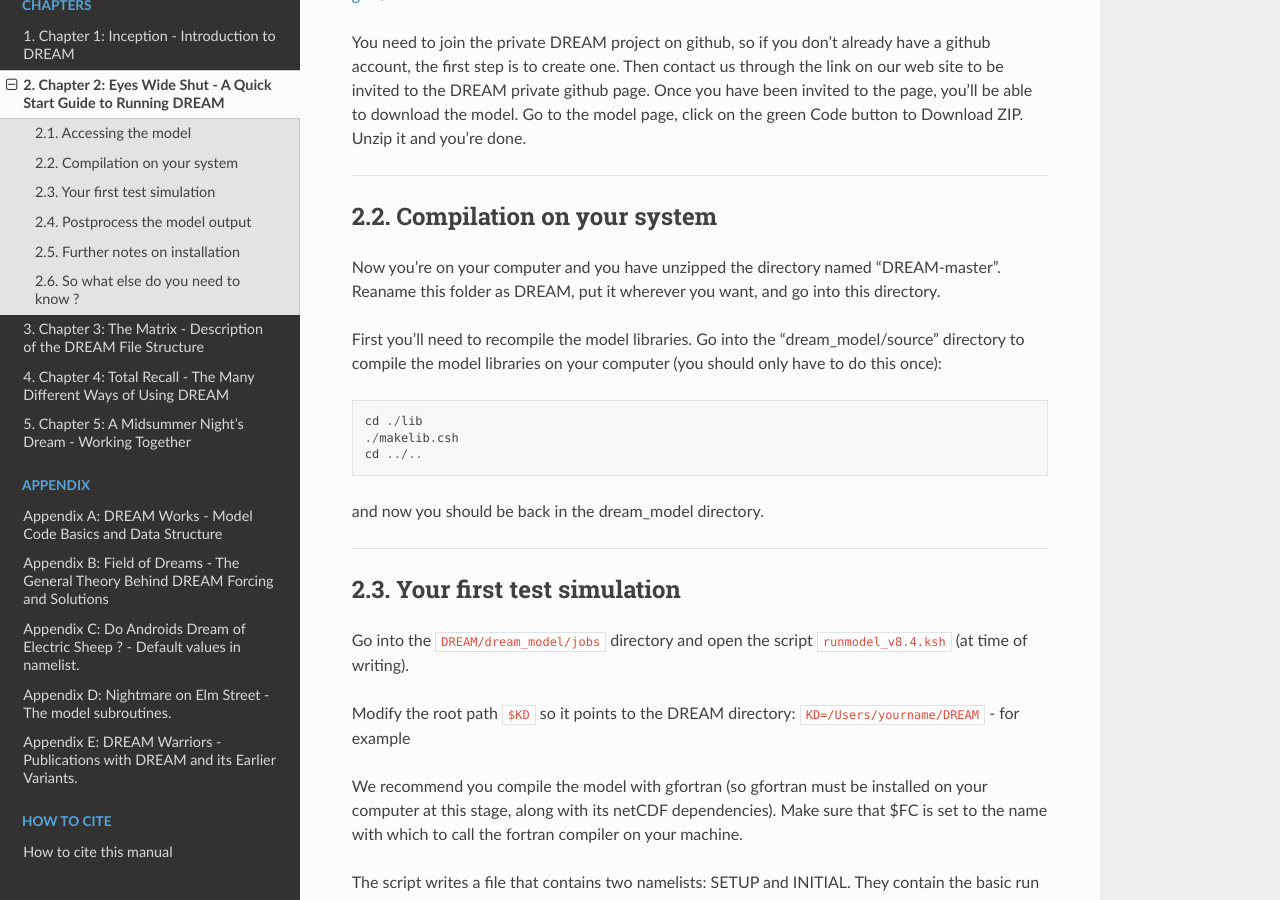
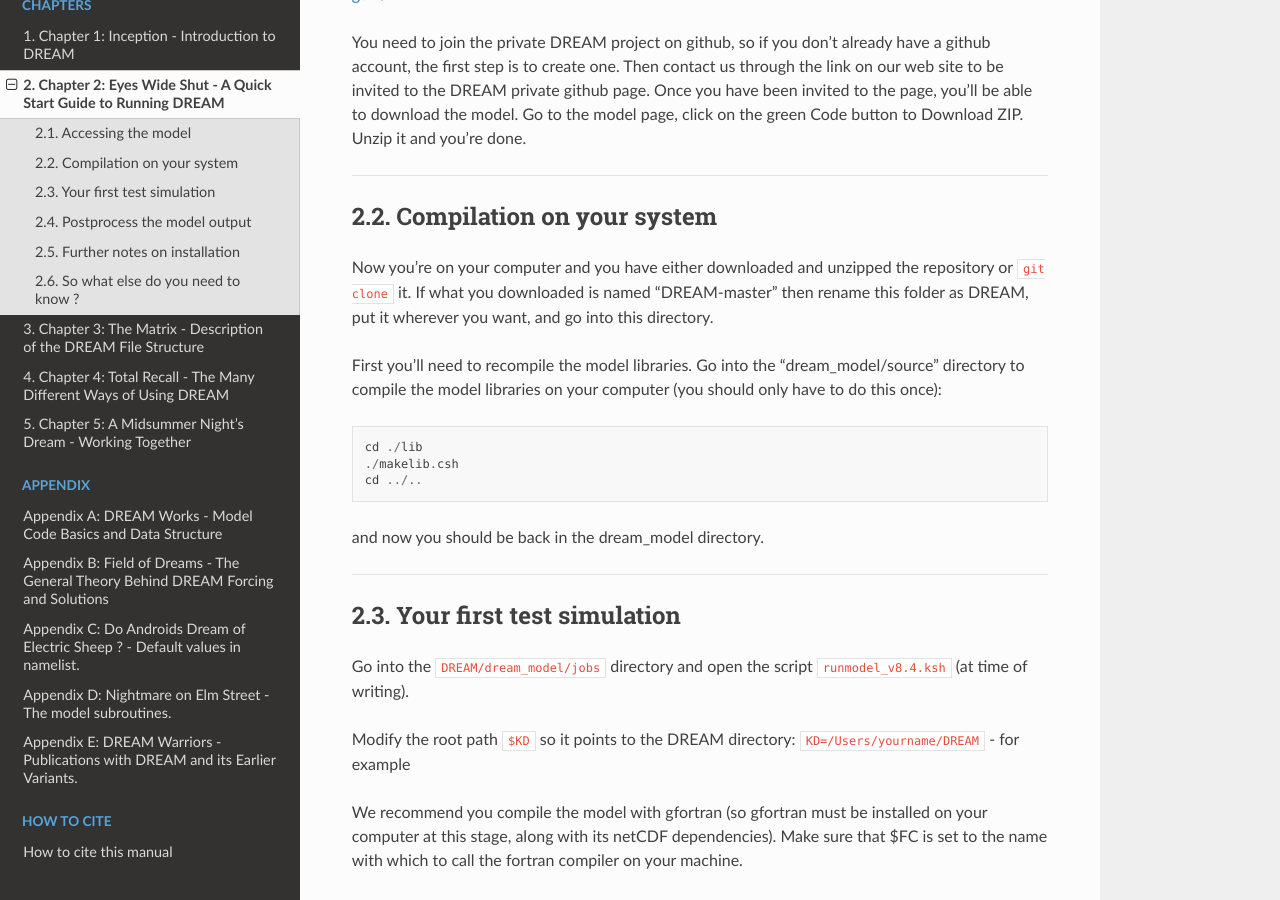
Before and after one commit to dream-gcm/usermanual, a Sphinx documentation site: the page built from source/Chapter2.md, in a window 1280 px wide and 900 px high, scrolled down 543 px. Built offline with Sphinx 7.4.7 and the Read the Docs theme 2.0.0, drawn with Linux system fonts in a browser that asks for light colours.

Commit message:
Update Chapter2.md

```diff
--- a/source/Chapter2.md
+++ b/source/Chapter2.md
@@ -9,7 +9,7 @@
 
 ---
 ## Compilation on your system
-Now you’re on your computer and you have unzipped the directory named “DREAM-master”. Reaname this folder as DREAM, put it wherever you want, and go into this directory.
+Now you’re on your computer and you have either downloaded and unzipped the repository or `git clone` it. If what you downloaded is named "DREAM-master" then rename this folder as DREAM, put it wherever you want, and go into this directory.
 
 First you’ll need to recompile the model libraries. Go into the “dream_model/source” directory to compile the model libraries on your computer (you should only have to do this once):
 
```
